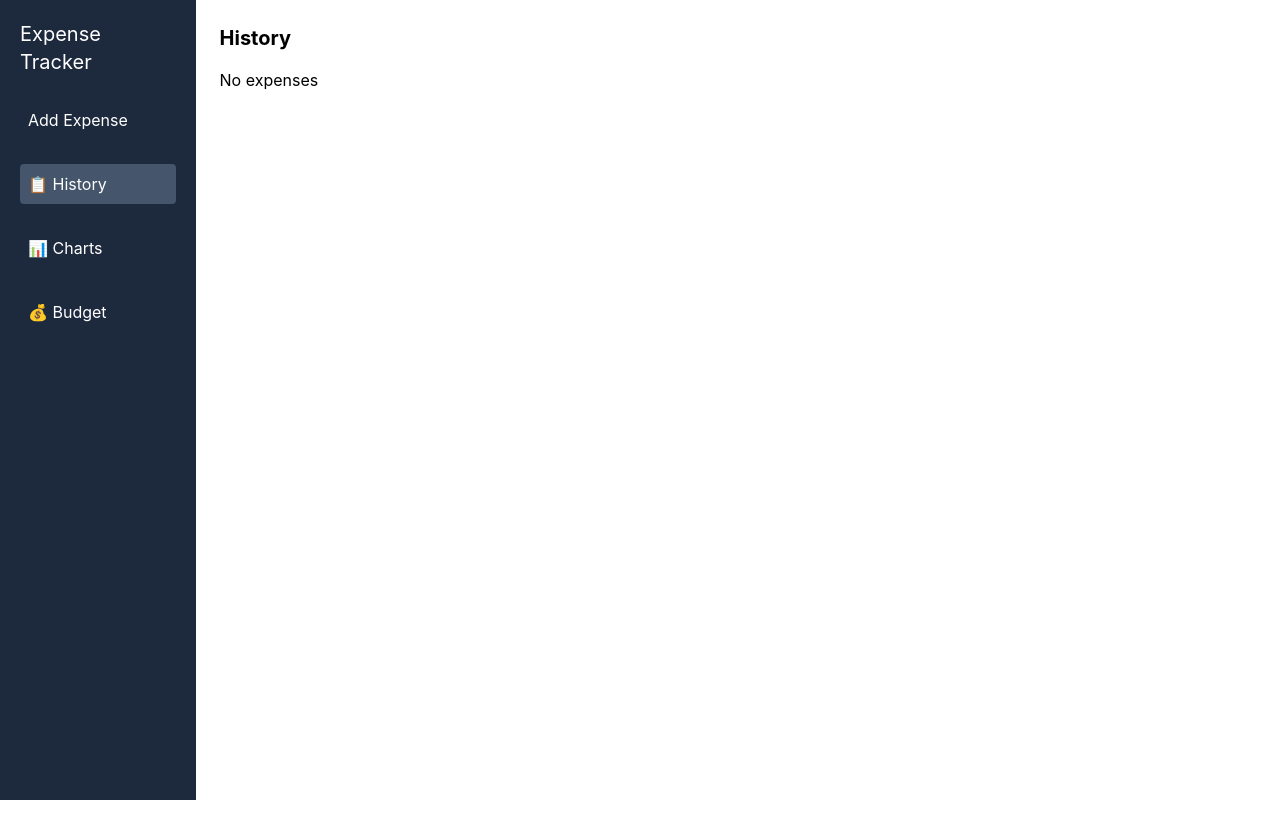
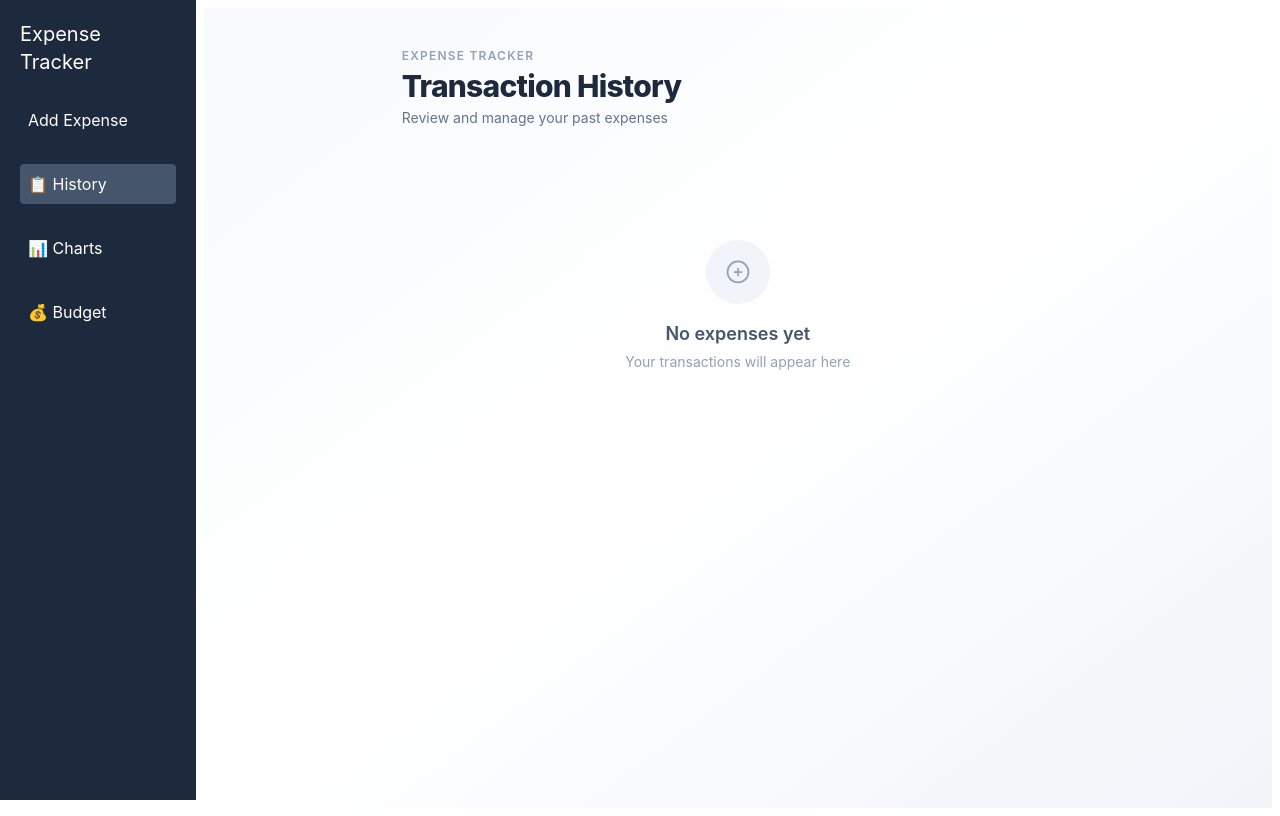
Before and after one commit to bhavyabansal2811/Smart-Expense-Tracker, a React (Vite) app: page /history in a window 1280 px wide. Built offline with nearby package versions, Linux system fonts and the light colour scheme.

Commit message:
added CSS For History.jsx file

```diff
--- a/src/Pages/History.jsx
+++ b/src/Pages/History.jsx
@@ -1,33 +1,139 @@
 import React from 'react'
 
-export default function History({expenses,deleteExpense}) {
+export default function History({ expenses, deleteExpense }) {
+  const categoryColors = {
+    Food: { bg: 'bg-orange-100', text: 'text-orange-700', dot: 'bg-orange-400' },
+    Transport: { bg: 'bg-blue-100', text: 'text-blue-700', dot: 'bg-blue-400' },
+    Shopping: { bg: 'bg-pink-100', text: 'text-pink-700', dot: 'bg-pink-400' },
+    Health: { bg: 'bg-green-100', text: 'text-green-700', dot: 'bg-green-400' },
+    Entertainment: { bg: 'bg-purple-100', text: 'text-purple-700', dot: 'bg-purple-400' },
+    Bills: { bg: 'bg-red-100', text: 'text-red-700', dot: 'bg-red-400' },
+    Other: { bg: 'bg-gray-100', text: 'text-gray-700', dot: 'bg-gray-400' },
+  }
+
+  const getCategoryStyle = (category) =>
+    categoryColors[category] || categoryColors['Other']
+
+  const totalAmount = expenses.reduce((sum, exp) => sum + Number(exp.amount), 0)
+
   return (
-   <div className="p-4">
-      <h1 className="text-xl font-bold mb-4">History</h1>
+    <div className="min-h-screen bg-gradient-to-br from-slate-50 via-white to-slate-100 px-4 py-10 font-sans">
+      <div className="max-w-2xl mx-auto">
 
+        {/* Header */}
+        <div className="mb-8">
+          <p className="text-xs font-semibold tracking-widest text-slate-400 uppercase mb-1">
+            Expense Tracker
+          </p>
+          <h1 className="text-3xl font-extrabold text-slate-800 tracking-tight">
+            Transaction History
+          </h1>
+          <p className="text-sm text-slate-500 mt-1">
+            Review and manage your past expenses
+          </p>
+        </div>
+
+        {/* Summary Card */}
+        {expenses.length > 0 && (
+          <div className="bg-gradient-to-r from-slate-800 to-slate-700 rounded-2xl p-5 mb-6 flex items-center justify-between shadow-lg">
+            <div>
+              <p className="text-slate-400 text-xs font-semibold uppercase tracking-widest mb-1">
+                Total Spent
+              </p>
+              <p className="text-white text-3xl font-extrabold tracking-tight">
+                ₹{totalAmount.toLocaleString('en-IN')}
+              </p>
+            </div>
+            <div className="text-right">
+              <p className="text-slate-400 text-xs font-semibold uppercase tracking-widest mb-1">
+                Transactions
+              </p>
+              <p className="text-white text-3xl font-extrabold">{expenses.length}</p>
+            </div>
+          </div>
+        )}
+
+        {/* Expense List */}
         {expenses.length === 0 ? (
-        <p>No expenses</p>
+          <div className="flex flex-col items-center justify-center py-20 text-center">
+            <div className="w-16 h-16 rounded-full bg-slate-100 flex items-center justify-center mb-4">
+              <svg className="w-7 h-7 text-slate-400" fill="none" stroke="currentColor" strokeWidth={1.5} viewBox="0 0 24 24">
+                <path strokeLinecap="round" strokeLinejoin="round" d="M9 12h6m-3-3v6M3 12a9 9 0 1118 0A9 9 0 013 12z" />
+              </svg>
+            </div>
+            <p className="text-slate-600 font-semibold text-lg">No expenses yet</p>
+            <p className="text-slate-400 text-sm mt-1">Your transactions will appear here</p>
+          </div>
         ) : (
-        expenses.map((exp, index) => (
+          <div className="space-y-3">
+            {expenses.map((exp, index) => {
+              const style = getCategoryStyle(exp.category)
+              return (
                 <div
                   key={index}
-            className="border p-3 mb-2 rounded flex justify-between items-center"
+                  className="bg-white border border-slate-100 rounded-2xl px-5 py-4 flex items-center justify-between shadow-sm hover:shadow-md transition-shadow duration-200 group"
                 >
-            <div>
-              <p className="font-semibold">{exp.title}</p>
-              <p>₹{exp.amount}</p>
-              <p className="text-sm text-gray-500">{exp.category}</p>
+                  {/* Left: Category Icon + Info */}
+                  <div className="flex items-center gap-4">
+                    {/* Icon Circle */}
+                    <div className={`w-11 h-11 rounded-xl flex items-center justify-center flex-shrink-0 ${style.bg}`}>
+                      <span className={`w-3 h-3 rounded-full ${style.dot}`}></span>
                     </div>
 
+                    {/* Text Info */}
+                    <div>
+                      <p className="font-semibold text-slate-800 text-sm leading-tight">
+                        {exp.title}
+                      </p>
+                      <div className="flex items-center gap-2 mt-1">
+                        <span className={`text-xs font-medium px-2 py-0.5 rounded-full ${style.bg} ${style.text}`}>
+                          {exp.category}
+                        </span>
+                        {exp.date && (
+                          <span className="text-xs text-slate-400">{exp.date}</span>
+                        )}
+                      </div>
+                    </div>
+                  </div>
+
+                  {/* Right: Amount + Delete */}
+                  <div className="flex items-center gap-4">
+                    <p className="text-slate-800 font-bold text-base">
+                      ₹{Number(exp.amount).toLocaleString('en-IN')}
+                    </p>
                     <button
                       onClick={() => deleteExpense(index)}
-              className="bg-red-500 text-white px-3 py-1 rounded"
+                      className="opacity-0 group-hover:opacity-100 transition-opacity duration-150 w-8 h-8 rounded-lg bg-red-50 hover:bg-red-100 flex items-center justify-center"
+                      title="Delete expense"
                     >
-              Delete
+                      <svg
+                        className="w-4 h-4 text-red-500"
+                        fill="none"
+                        stroke="currentColor"
+                        strokeWidth={2}
+                        viewBox="0 0 24 24"
+                      >
+                        <path
+                          strokeLinecap="round"
+                          strokeLinejoin="round"
+                          d="M19 7l-.867 12.142A2 2 0 0116.138 21H7.862a2 2 0 01-1.995-1.858L5 7m5 4v6m4-6v6M9 7V4h6v3M3 7h18"
+                        />
+                      </svg>
                     </button>
                   </div>
-        ))
+                </div>
+              )
+            })}
+          </div>
         )}
+
+        {/* Footer note */}
+        {expenses.length > 0 && (
+          <p className="text-center text-xs text-slate-400 mt-8">
+            Hover over a transaction to delete it
+          </p>
+        )}
+      </div>
     </div>
   )
 }
```
Lines whose indentation alone changed are shown as unchanged.
